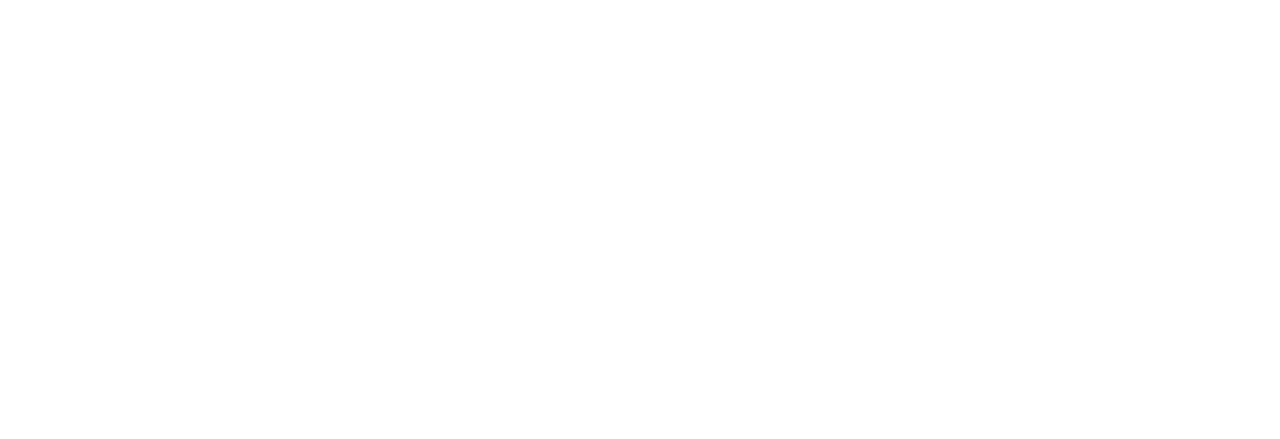
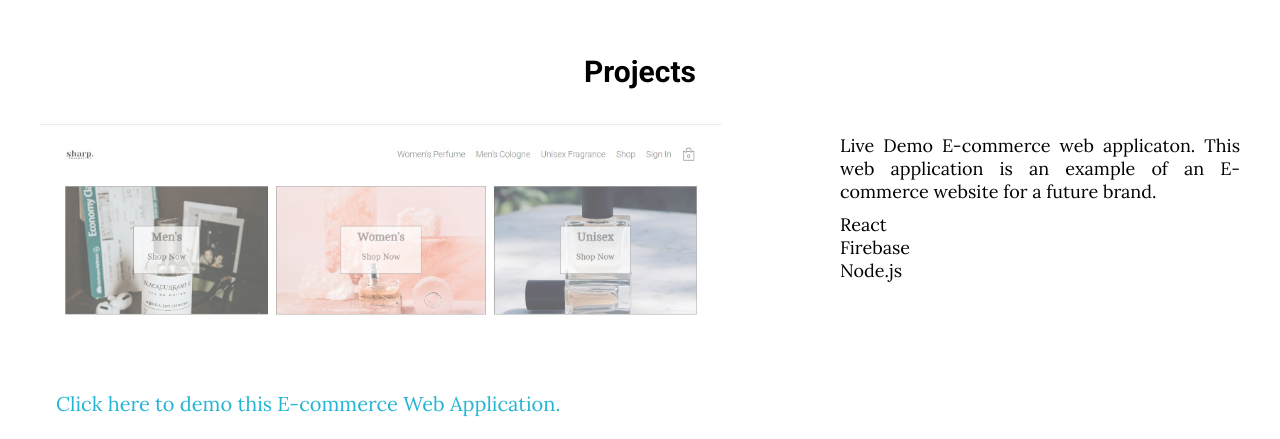
Before and after one commit to amadi5892/Portfolio-2.0, a React (Create React App) app: page / in a window 1280 px wide. Shown: the part 841-1280 px from the top of the page. Before the commit the page ends 895 px from the top, so only its background shows below. Built offline with nearby package versions, Linux system fonts and the light colour scheme.

Commit message:
added projects section

```diff
--- a/src/App.js
+++ b/src/App.js
@@ -1,5 +1,6 @@
 import Nav from './routes/nav/nav.components';
 import Hero from './components/hero/hero.components';
+import Projects from './components/projects/projects.components';
 
 import './App.css';
 
@@ -8,6 +9,7 @@
     <div className="App">
       <Nav />
       <Hero />
+      <Projects />
     </div>
   );
 }
--- /dev/null
+++ b/src/components/projects/projects.components.jsx
@@ -0,0 +1,28 @@
+import React from "react";
+import './projects.styles.css';
+
+const Projects = () => {
+    return (
+        <div className='projects-section'>
+            <div className="projects-heading" >
+                <h2>Projects</h2>
+            </div>
+            <div className="project-container" >
+                <img class="project-img" src={require('../../assets/ecom.jpg')} alt="ecom-site"/>
+                <div className="project-info">
+                    <p>Live Demo E-commerce web applicaton. This web application is an example of an E-commerce website for a future brand.</p>
+                    <ul>
+                        <li>React</li>
+                        <li>Firebase</li>
+                        <li>Node.js</li>
+                    </ul>
+                </div>
+                <div className="project-content">
+                    <a href="https://lucent-kringle-f4fb84.netlify.app" target="_blank" rel="noreferrer"><span>Click here to demo this E-commerce Web Application.</span></a>
+                </div>
+            </div>
+        </div>
+    );
+};
+
+export default Projects;
--- /dev/null
+++ b/src/components/projects/projects.styles.css
@@ -0,0 +1,52 @@
+.projects-section {
+    margin: auto 2rem;
+}
+
+.projects-heading {
+    font-family: 'Roboto', sans-serif;
+    text-align: center;
+    margin-bottom: 35px;
+}
+
+.project-container {
+    display: grid;
+    grid-template-columns: 2fr 1fr;
+    grid-template-rows: 100% 100%;
+    grid-template-areas: "img info"
+                         "sub .";
+    overflow: hidden;
+    position: relative;
+    margin: 15px 0;
+}
+
+.project-img {
+    grid-area: img;
+    width: auto;
+    height: 15rem;
+    opacity: 0.6;
+}
+
+.project-info {
+    grid-area: info;
+    padding: 10px 0;
+    font-size: 18px;
+    text-align: justify;
+}
+
+.project-info ul {
+    margin-top: 10px;
+}
+
+.project-info li {
+    list-style: none;
+}
+
+.project-content {
+    position: absolute;
+    bottom: 8px;
+    left: 16px;
+}
+
+.project-content a:hover {
+    cursor: pointer;
+}
```
Also changed, not shown: src/assets/ecom.jpg (added).
